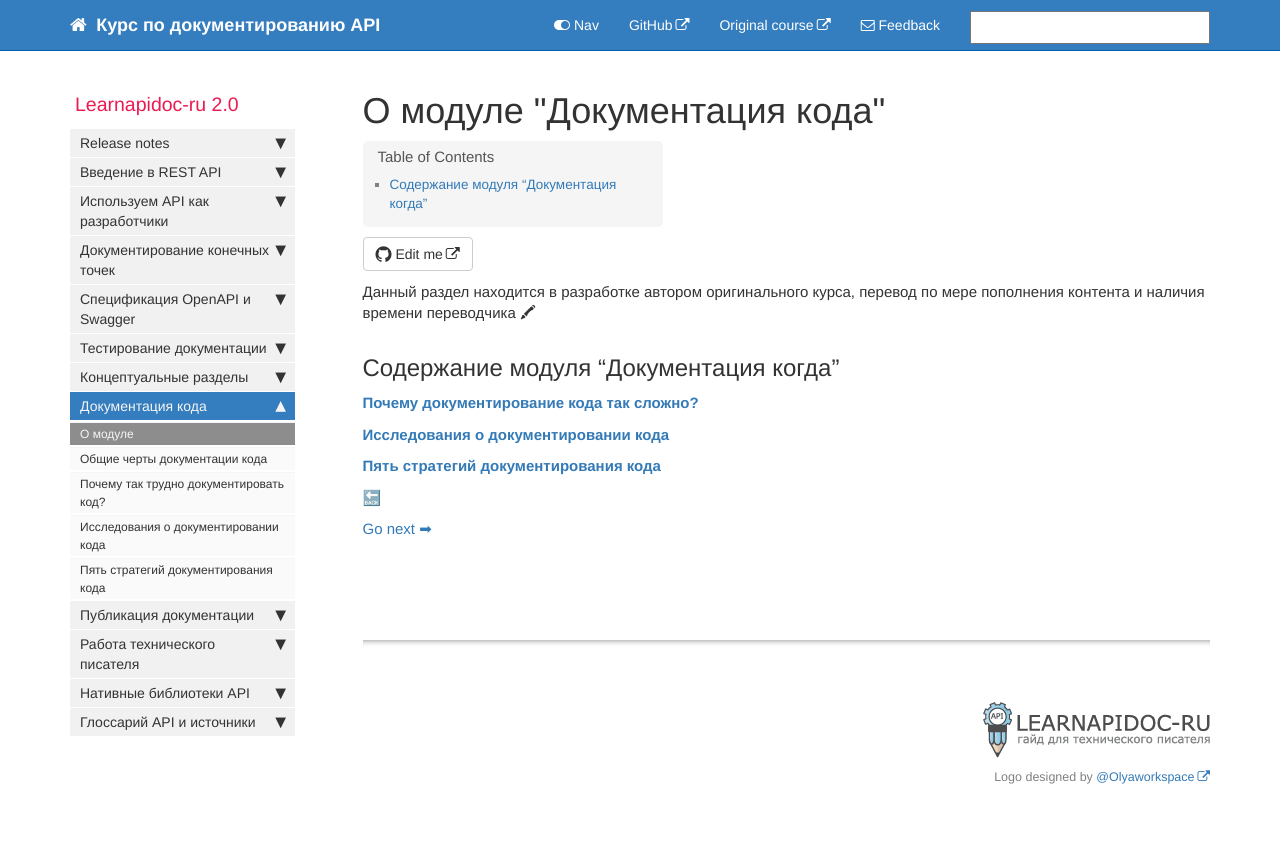
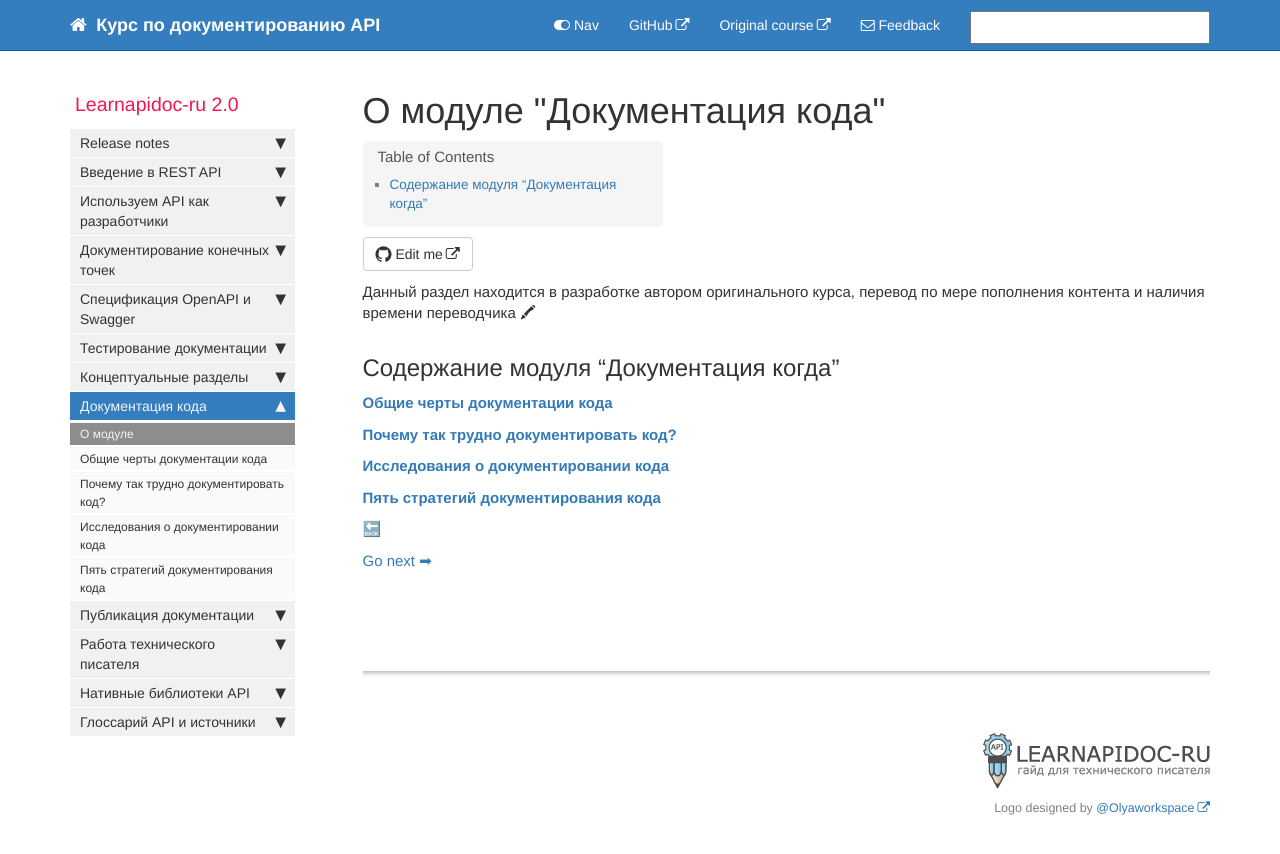
Before and after one commit to Starkovden/Starkovden.github.io, a Jekyll site: the page built from pages/doc-code/about-eleventh-module.md, in a window 1280 px wide. Shown: the top 854 px of the page. Built offline with Jekyll 4.4.1, drawn with Linux system fonts in a browser that asks for light colours; nearby versions of some CDN libraries; comment, search, counter and statistics services are not loaded.

Commit message:
rename item

```diff
--- a/pages/doc-code/about-eleventh-module.md
+++ b/pages/doc-code/about-eleventh-module.md
@@ -10,7 +10,9 @@ folder: doc-code
 
 ## Содержание модуля "Документация когда"
 
-[**Почему документирование кода так сложно?**](doc-code.html)
+[**Общие черты документации кода**](common-parts.html)
+
+[**Почему так трудно документировать код?**](doc-code.html)
 
 [**Исследования о документировании кода**](doc-research.html)
 
```
